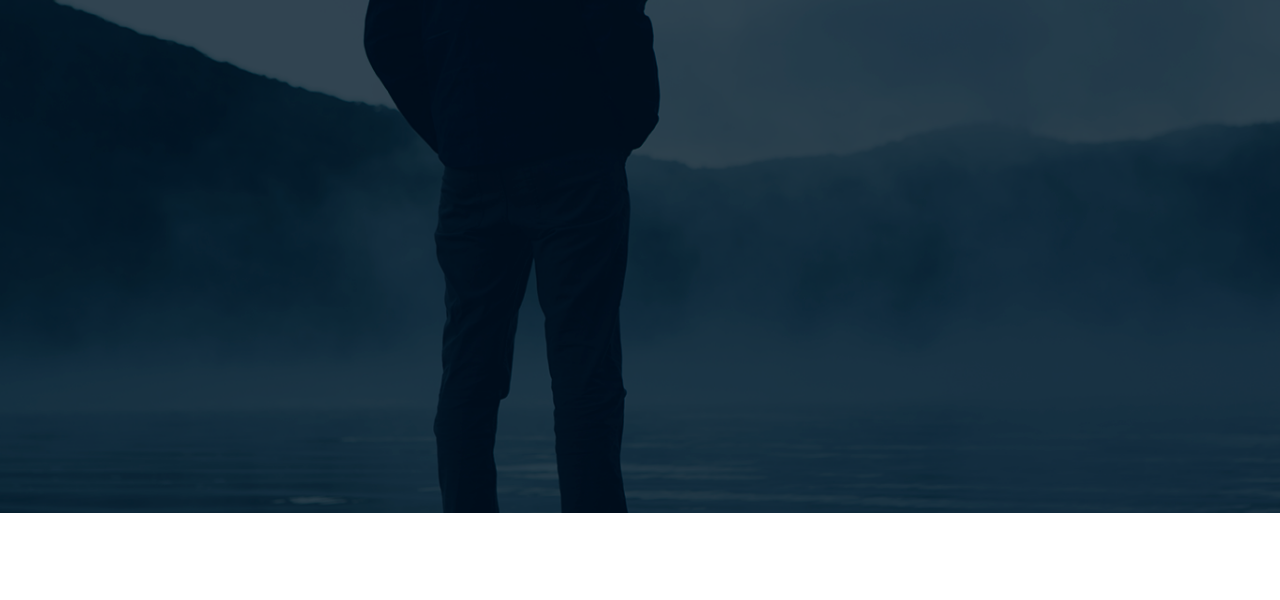
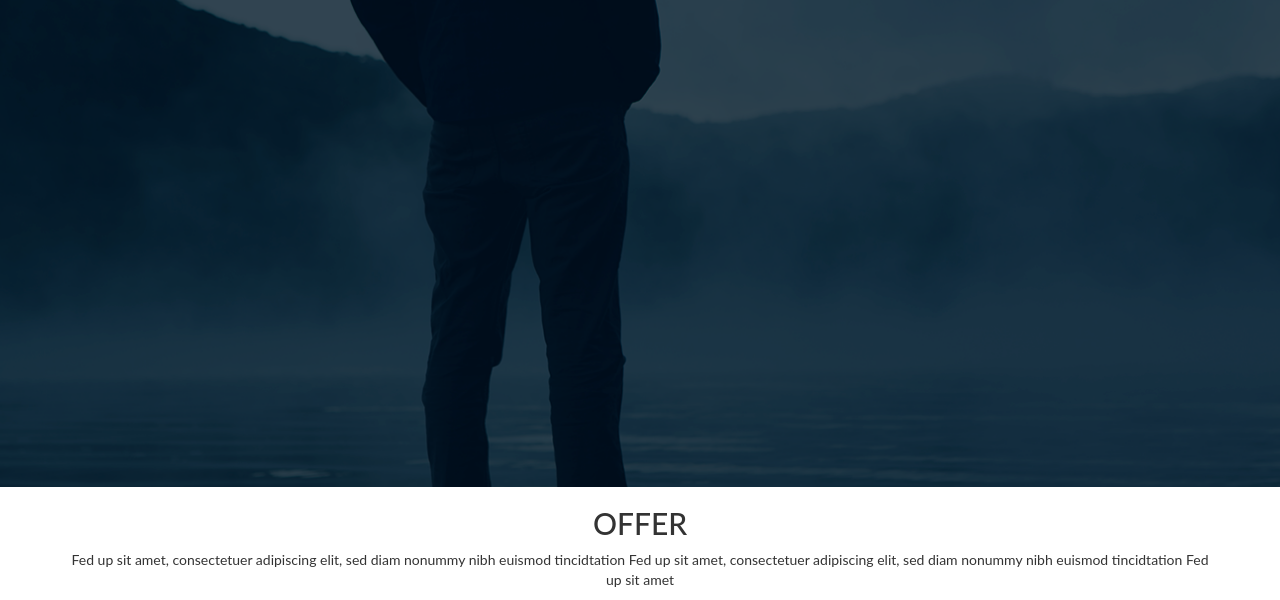
Before and after one commit to yeyezaw/psdtohtml-100days, a plain HTML site: page day1/index.html in a window 1280 px wide. Shown: the part 213-813 px from the top of the page. Drawn offline with nearby package versions, Linux system fonts and the light colour scheme.

Commit message:
Add - middle section

```diff
--- a/day1/css/style.scss
+++ b/day1/css/style.scss
@@ -1,17 +1,25 @@
 body{
-    color: #fff;
+    width: 100%;
+    height: 100%;
+    font-family: 'lato', sans-serif;
 }
 
-.hero-bg{
-    background: url(images/hero-bg.png);
-    background-size: contain;
-    background-position: center;
-    background-repeat: no-repeat;
-    position: absolute;
-    z-index: -1;
-    width: 100%;
-    height: 690px;
+nav{
+    position: relative;
     margin: 0;
     padding: 0;
+}
+
+#main-page{
+    background: url(images/hero-bg.png) center center;
+    background-size: cover;
+    background-repeat: no-repeat;
+
+    width: 100%;
+    height: 700px;
+    top: 0px;
+    margin: 0;
+    padding: 0;
+    clear: both;
 
 }
--- a/day1/index.html
+++ b/day1/index.html
@@ -23,6 +23,7 @@
 	</head>
 
 	<body>
+           <div id="main-page">
                 <nav>
                     <div class="header"> <!-- Navbar header -->
                                <div class="container">
@@ -31,10 +32,6 @@
                                </div>
                     </div>
                 </nav>
-
-            <div class="hero-bg">
-
-            </div>
 
                 <div id="hero-section">
                        <div class="container">
@@ -56,6 +53,22 @@
                                </div>
                        </div>
                 </div>
+            </div>
+
+            <div class="offer-section">
+                    <div class="container text-center">
+                           <div class="offer-text">
+                                <h2>OFFER</h2>
+                                <p>Fed up  sit amet, consectetuer adipiscing elit, sed diam nonummy nibh euismod tincidtation Fed up  sit amet, consectetuer adipiscing elit, sed diam nonummy nibh euismod tincidtation Fed up  sit amet</p>
+                           </div>
+
+                            <div class="row">
+
+                            </div>
+
+                    </div>
+            </div>
+
 
 
     <script src="https://cdnjs.cloudflare.com/ajax/libs/jquery/1.11.3/jquery.min.js"></script>
```
Also changed, not shown: day1/css/main.css, 1 other file. Lines whose indentation alone changed are shown as unchanged.
